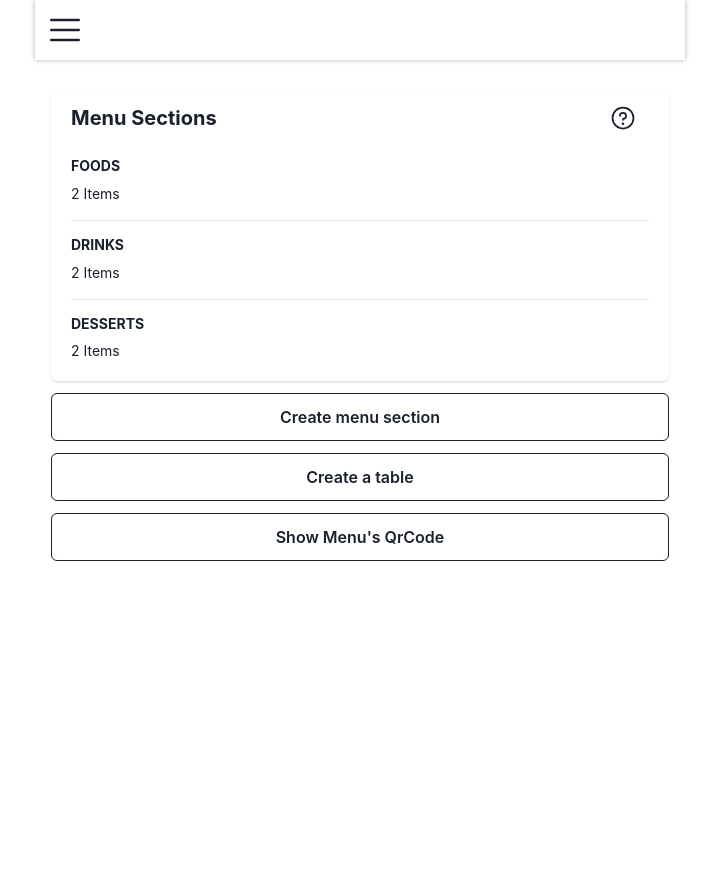
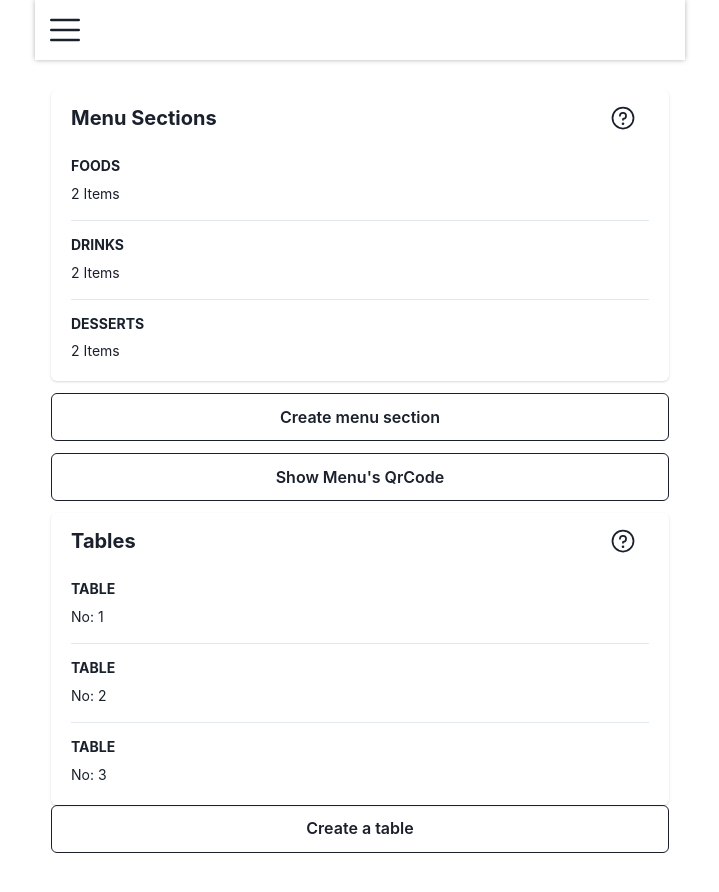
Before and after one commit to diebraga/MyRestaurant, a React (Create React App) app in the folder frontend/: page /account/menu in a window 1280 px wide. Shown: the top 892 px of the page, without its empty margins (280-999 px from the left). Before the commit the page ends 800 px from the top, so only its background shows below. Built offline with nearby package versions, Linux system fonts and the light colour scheme.

Commit message:
added tables section

```diff
--- a/frontend/src/pages/AccountMenu/AccountMenu.tsx
+++ b/frontend/src/pages/AccountMenu/AccountMenu.tsx
@@ -4,19 +4,35 @@ import { QrCode } from "./components/QrCode/QrCode";
 import { CreateNewSectionForm } from "./components/CreateNewSectionForm/CreateNewSectionForm";
 import { MenuSections } from "./components/MenuSections/MenuSections";
 import { CreateNewTableForm } from "./components/CreateNewTableForm/CreateNewTableForm";
+import { Tables } from "./components/Tables/Tables";
 
 const mockMenuSections = [
   { id: "1", title: "Foods", quantity: 2 },
   { id: "2", title: "Drinks", quantity: 2 },
   { id: "3", title: "Desserts", quantity: 2 },
 ];
+
+const mockTables = [
+  { id: "1", nO: 1 },
+  { id: "2", nO: 2 },
+  { id: "3", nO: 3 },
+];
+
 const AccountMenu: React.FC = () => {
   return (
-    <Flex flexDirection="column" width="100%" paddingX="4" marginTop="90px">
+    <Flex
+      flexDirection="column"
+      width="100%"
+      paddingX="4"
+      marginTop="90px"
+      overflow="scroll"
+      marginBottom="10"
+    >
       <MenuSections sections={mockMenuSections} />
       <CreateNewSectionForm />
+      <QrCode value={"https://discord.com/"} buttonTitle="Show Menu's QrCode" />
+      <Tables tables={mockTables} />
       <CreateNewTableForm />
-      <QrCode value={"https://discord.com/"} buttonTitle="Show Menu's QrCode" />
     </Flex>
   );
 };
--- a/frontend/src/pages/AccountMenu/components/QrCode/QrCode.tsx
+++ b/frontend/src/pages/AccountMenu/components/QrCode/QrCode.tsx
@@ -44,6 +44,7 @@ const QrCode: React.FC<QrCodeProps> = ({ value, buttonTitle }) => {
         fontSize="md"
         variant="outline"
         colorScheme="darkText"
+        marginBottom="3"
       >
         {buttonTitle}
       </Button>
--- /dev/null
+++ b/frontend/src/pages/AccountMenu/components/Tables/Tables.tsx
@@ -0,0 +1,63 @@
+import {
+  Card,
+  CardBody,
+  CardHeader,
+  Heading,
+  StackDivider,
+  Stack,
+  Text,
+  Box,
+  Link,
+  Flex,
+} from "@chakra-ui/react";
+import React from "react";
+import { HelperInfo } from "../../../../components/HelperInfo/HelperInfo";
+
+type TablesProps = {
+  tables?: {
+    id: string;
+    nO: number;
+  }[];
+};
+
+const Tables: React.FC<TablesProps> = ({ tables }) => {
+  return (
+    <Card width="100%" colorScheme="darkText">
+      <CardHeader paddingY={0} paddingTop={2}>
+        <Flex justify="space-between" alignItems="center">
+          <Heading size="md">Tables</Heading>
+          <HelperInfo
+            title="Table"
+            content="Create."
+            size="md"
+          />
+        </Flex>
+      </CardHeader>
+
+      <CardBody>
+        <Stack divider={<StackDivider />} spacing="4">
+          {tables && tables?.length > 0 ? (
+            tables?.map((item) => {
+              return (
+                <Box height="100%" as={Link} key={item.id}>
+                  <Heading size="xs" textTransform="uppercase">
+                    Table
+                  </Heading>
+                  <Text pt="2" fontSize="sm">
+                    No: {item.nO}
+                  </Text>
+                </Box>
+              );
+            })
+          ) : (
+            <Box height="100%" as={Link}>
+              <Text fontSize="sm">Please create a new table</Text>
+            </Box>
+          )}
+        </Stack>
+      </CardBody>
+    </Card>
+  );
+};
+
+export { Tables };
```
